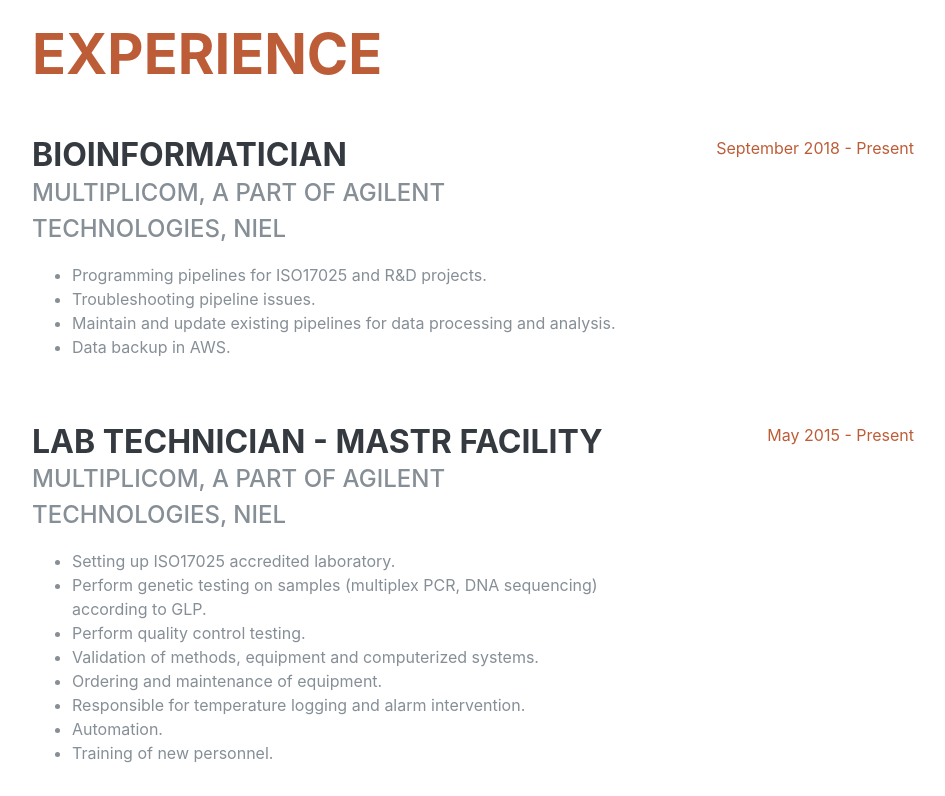
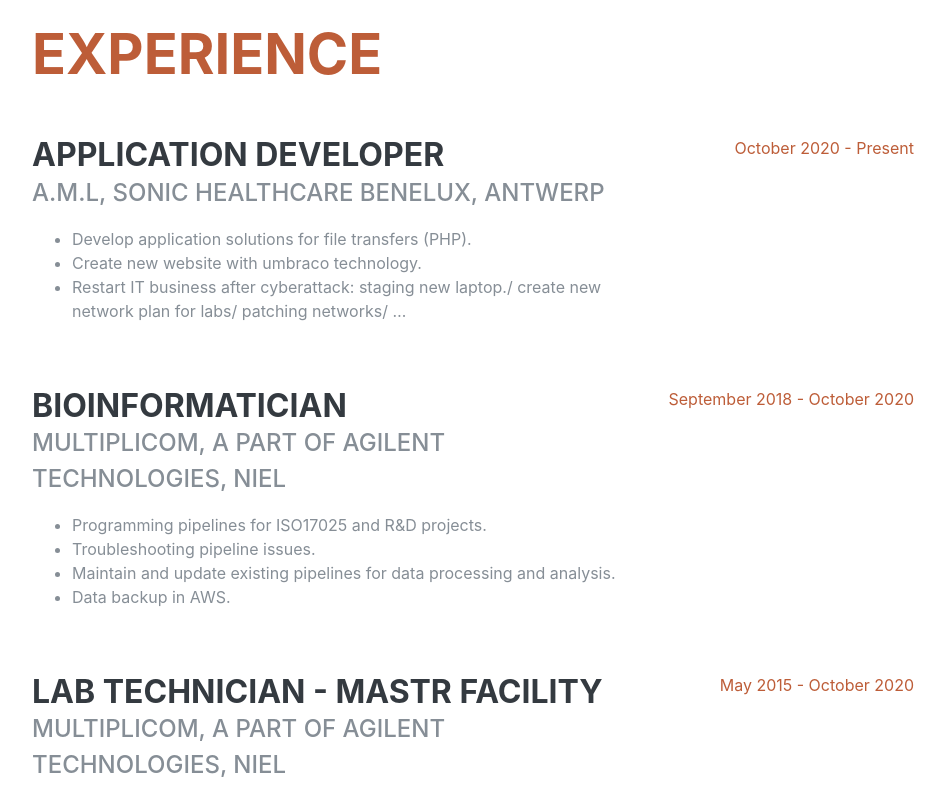
Before and after one commit to kwaldrant/kwaldrant.github.io, a plain HTML site: page index.html in a window 1280 px wide. Shown: the part 860-1656 px from the top of the page, without its empty margins (303-1248 px from the left). Drawn offline with nearby package versions, Linux system fonts and the light colour scheme; a web font is replaced by a local one.

Commit message:
Update with new job experience

```diff
--- a/index.html
+++ b/index.html
@@ -43,7 +43,7 @@
   <!-- Custom fonts for this template -->
   <link href="https://fonts.googleapis.com/css?family=Saira+Extra+Condensed:500,700" rel="stylesheet" />
   <link href="https://fonts.googleapis.com/css?family=Muli:400,400i,800,800i" rel="stylesheet" />
-  <script src="https://kit.fontawesome.com/323d3d4327.js" crossorigin="anonymous"></script>
+  <script src="https://kit.fontawesome.com/b925429704.js" crossorigin="anonymous"></script>
   <link rel="stylesheet" href="css/custom-icon.css" />
 
   <!-- Custom styles for this template -->
@@ -140,6 +140,31 @@
 
         <div class="resume-item d-flex flex-column flex-md-row mb-5">
           <div class="resume-content mr-auto">
+            <h3 class="mb-0">Application developer</h3>
+            <div class="subheading-1 mb-3">
+              A.M.L, Sonic Healthcare Benelux, Antwerp
+            </div>
+            <ul class="">
+              <li class="list-item">
+                Develop application solutions for file transfers (PHP).
+              </li>
+              <li class="list-item">
+                Create new website with umbraco technology.
+              </li>
+              <li class="list-item">
+                Restart IT business after cyberattack:
+                staging new laptop./ create new network plan for labs/
+                patching networks/ …
+              </li>
+            </ul>
+          </div>
+          <div class="resume-date text-md-right">
+            <span class="text-primary">October 2020 - Present</span>
+          </div>
+        </div>
+
+        <div class="resume-item d-flex flex-column flex-md-row mb-5">
+          <div class="resume-content mr-auto">
             <h3 class="mb-0">Bioinformatician</h3>
             <div class="subheading-1 mb-3">
               Multiplicom, a part of Agilent Technologies, Niel
@@ -161,7 +186,7 @@
             </ul>
           </div>
           <div class="resume-date text-md-right">
-            <span class="text-primary">September 2018 - Present</span>
+            <span class="text-primary">September 2018 - October 2020</span>
           </div>
         </div>
 
@@ -200,7 +225,7 @@
             </ul>
           </div>
           <div class="resume-date text-md-right">
-            <span class="text-primary">May 2015 - Present</span>
+            <span class="text-primary">May 2015 - October 2020</span>
           </div>
         </div>
 
@@ -419,14 +444,13 @@
       <div class="my-auto">
         <h2 class="mb-5 text-primary">Interests</h2>
         <p>
-          Apart from being a programmer and web developer, I organize a Music
-          festival in my hometown 'The Living Music Festival'. My love for
+          Apart from being a programmer and web developer, I am also an aspiring builder (Home renovation). My love for
           travel can be perfectly combined with acting as a photographer.
         </p>
         <p>
-          When forced indoors, I like to read fantasy books, love going to the
-          cinema with my wife, be an aspiring chef, and spend a large amount
-          of my free time exploring the latest technology advancements.
+          When forced indoors, I like to read fantasy books, love going to the cinema with my wife, be an aspiring chef,
+          and spend a large amount of my free time exploring the latest technology advancements (read: watching youtube,
+          reading articles and gaming).
         </p>
         <p class="mb-0">
           As for sports I try to bike to work and keep up with my personal
@@ -469,10 +493,10 @@
     integrity="sha256-CSXorXvZcTkaix6Yvo6HppcZGetbYMGWSFlBw8HfCJo=" crossorigin="anonymous"></script>
   <script src="https://cdn.jsdelivr.net/npm/popper.js@1.16.0/dist/umd/popper.min.js"
     integrity="sha384-Q6E9RHvbIyZFJoft+2mJbHaEWldlvI9IOYy5n3zV9zzTtmI3UksdQRVvoxMfooAo" crossorigin="anonymous">
-  </script>
+    </script>
   <script src="https://stackpath.bootstrapcdn.com/bootstrap/4.4.1/js/bootstrap.min.js"
     integrity="sha384-wfSDF2E50Y2D1uUdj0O3uMBJnjuUD4Ih7YwaYd1iqfktj0Uod8GCExl3Og8ifwB6" crossorigin="anonymous">
-  </script>
+    </script>
 
   <!-- Plugin JavaScript -->
   <script src="https://cdnjs.cloudflare.com/ajax/libs/jquery-easing/1.4.1/jquery.easing.min.js"></script>
```
